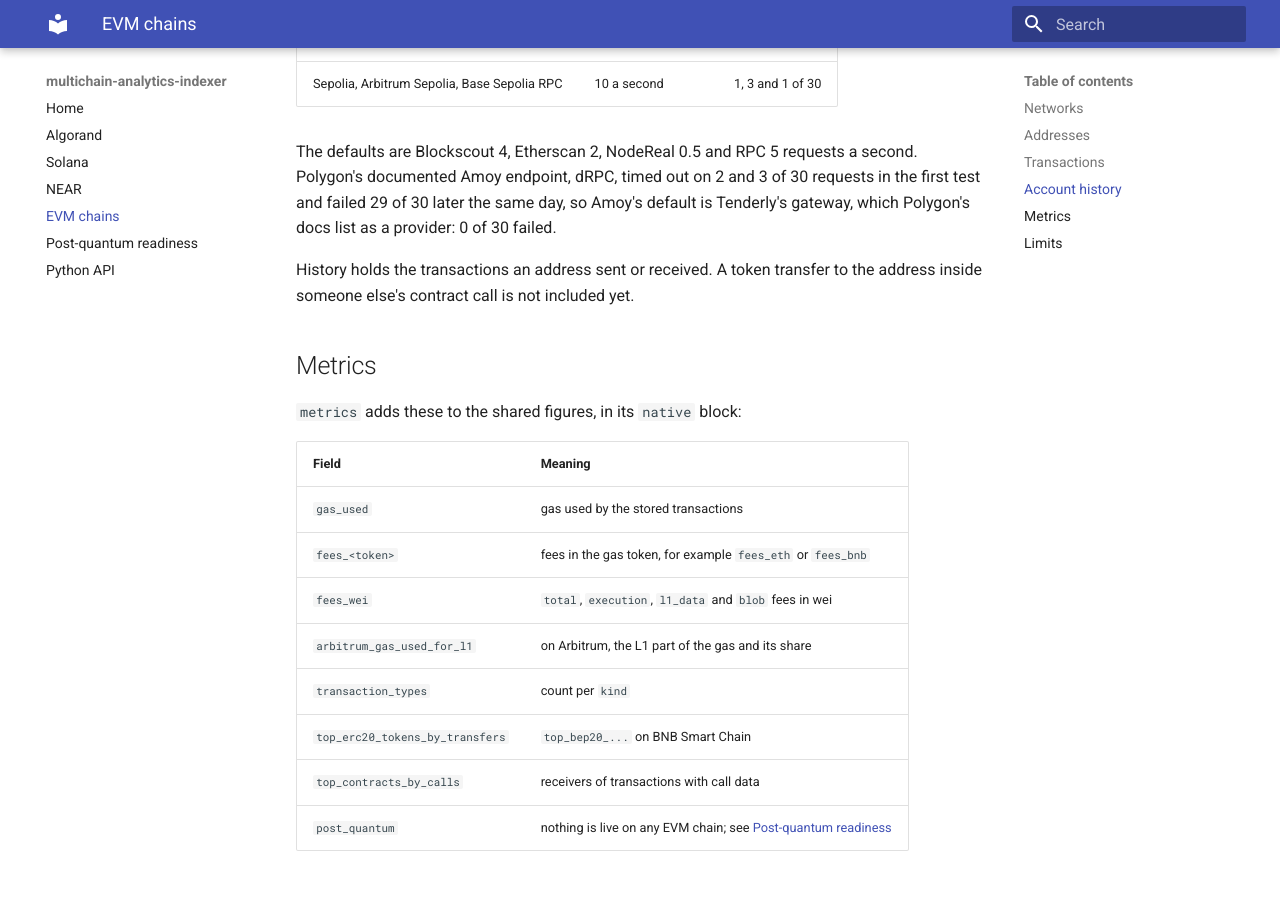
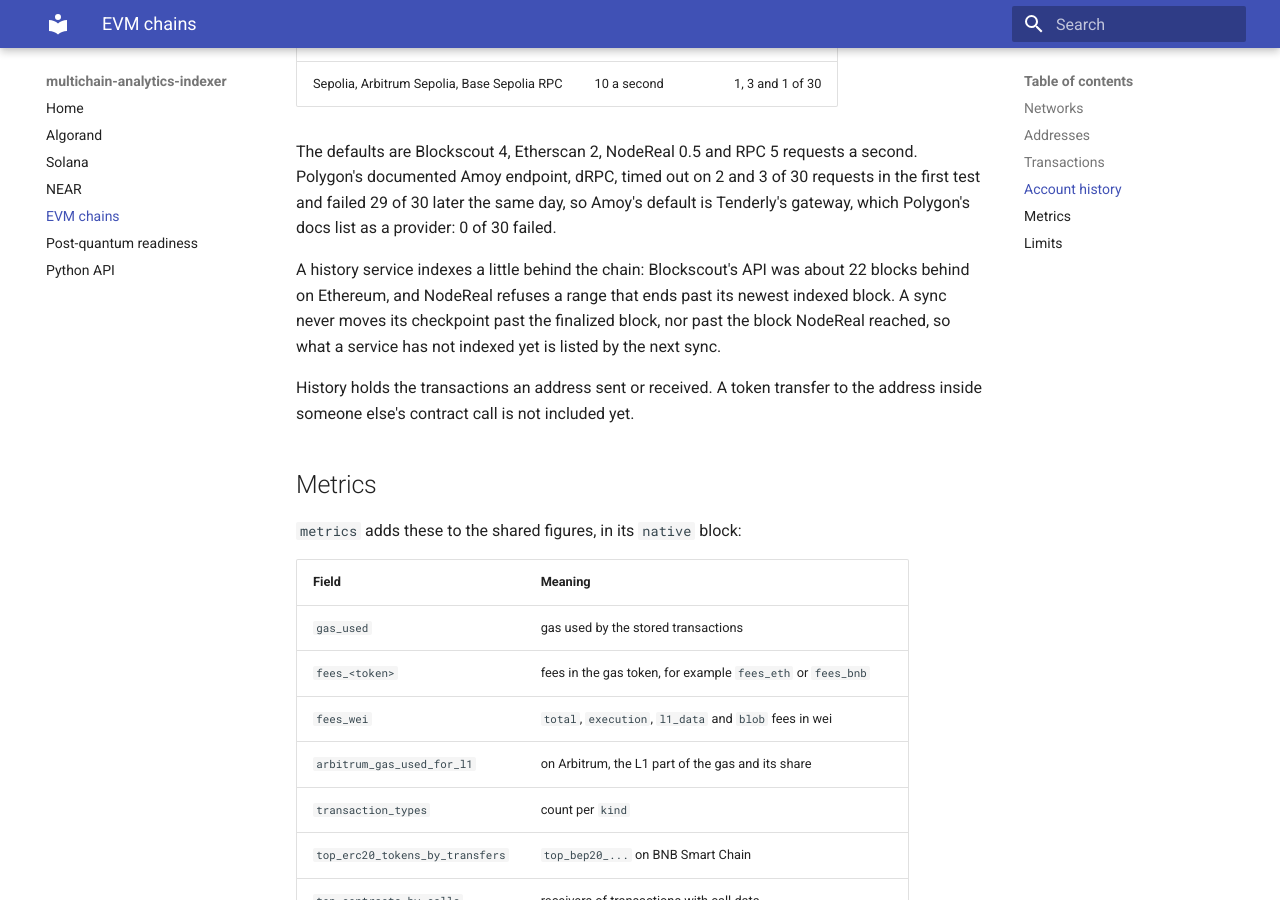
Before and after one commit to majidali32ms-lang/multichain-analytics-indexer, an MkDocs documentation site: the page built from docs/chains/evm.md, in a window 1280 px wide and 900 px high, scrolled down 3426 px. Built offline with MkDocs 1.6.1 and Material for MkDocs 9.7.7, drawn with Linux system fonts in a browser that asks for light colours.

Commit message:
Explain how history services' indexing delay is handled

```diff
--- a/docs/chains/evm.md
+++ b/docs/chains/evm.md
@@ -109,6 +109,11 @@ Polygon's documented Amoy endpoint, dRPC, timed out on 2 and 3 of 30 requests in
 test and failed 29 of 30 later the same day, so Amoy's default is Tenderly's gateway, which
 Polygon's docs list as a provider: 0 of 30 failed.
 
+A history service indexes a little behind the chain: Blockscout's API was about 22 blocks
+behind on Ethereum, and NodeReal refuses a range that ends past its newest indexed block. A
+sync never moves its checkpoint past the finalized block, nor past the block NodeReal
+reached, so what a service has not indexed yet is listed by the next sync.
+
 History holds the transactions an address sent or received. A token transfer to the address
 inside someone else's contract call is not included yet.
 
```
